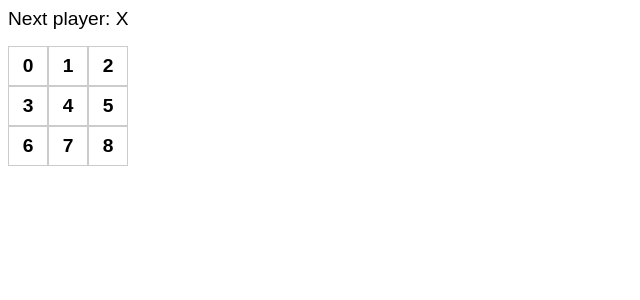
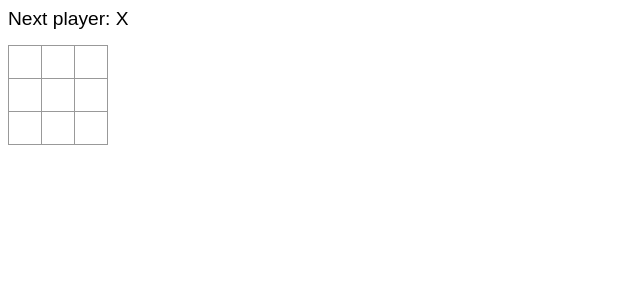
Before and after one commit to sushidesu/tictactoe, a React app: page / in a window 1280 px wide. Shown: the top 300 px of the page, without its empty margins (0-640 px from the left). Built offline with nearby package versions, Linux system fonts and the light colour scheme.

Commit message:
クリックするとXが表示される

```diff
--- a/src/components/Board.tsx
+++ b/src/components/Board.tsx
@@ -1,27 +1,34 @@
-import React from "react"
+import React, {useState} from "react"
 import styled from "@emotion/styled"
 import { Square } from "./Square"
 
 export const Board: React.FC = () => {
+  const WIDTH = 3
+  const HEIGHT = 3
   const status = "Next player: X"
+  const [squares, setSquares] = useState(Array(WIDTH * HEIGHT).fill(null))
+
+  const placeMarker = (index: number) => () => setSquares(prev => {
+    const next = [...prev]
+    next[index] = "X"
+    return next
+  })
+
   return (
     <Wrapper>
       <div className="status">{status}</div>
-      <div className="board-row">
-        <Square value={0} />
-        <Square value={1} />
-        <Square value={2} />
-      </div>
-      <div className="board-row">
-        <Square value={3} />
-        <Square value={4} />
-        <Square value={5} />
-      </div>
-      <div className="board-row">
-        <Square value={6} />
-        <Square value={7} />
-        <Square value={8} />
-      </div>
+      {Array.from({ length: HEIGHT }).map((_, h) => (
+        <div key={h} className="board-row">
+          {Array.from({ length: WIDTH }).map((_, w) => {
+            const index = h * WIDTH + w
+            return <Square
+              key={index}
+              value={squares[index]}
+              onClick={placeMarker(index)}
+              />
+          })}
+        </div>
+      ))}
     </Wrapper>
   )
 }
@@ -31,4 +38,8 @@ const Wrapper = styled.div`
     margin-bottom: 1rem;
     font-size: 1.2rem;
   }
+  .board-row {
+    display: flex;
+    flex-direction: row;
+  }
 `
--- a/src/components/Square.tsx
+++ b/src/components/Square.tsx
@@ -3,18 +3,27 @@ import styled from "@emotion/styled"
 
 type Props = {
   value: number
+  onClick: () => void
 }
 
-export const Square: React.FC<Props> = ({ value }) => {
-  return <Button>{value}</Button>
+export const Square: React.FC<Props> = ({ value, onClick }) => {
+  return <Button onClick={onClick}>{value}</Button>
 }
 
 const Button = styled.button`
   background-color: transparent;
-  border: 1px solid #ccc;
-  min-width: 40px;
-  min-height: 40px;
+  cursor: pointer;
+  border: 1px solid #999;
+  font-size: 24px;
   font-weight: bold;
-  font-size: 1.2rem;
-  cursor: pointer;
+  line-height: 34px;
+  height: 34px;
+  margin: -1px -1px 0 0;
+  padding: 0;
+  text-align: center;
+  width: 34px;
+
+  &:focus {
+    outline: none;
+  }
 `
```
